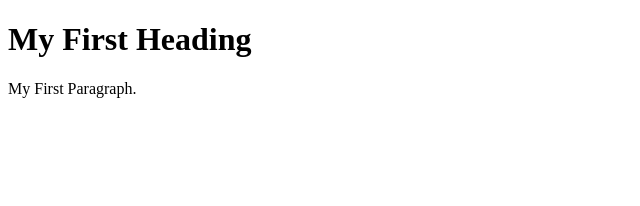
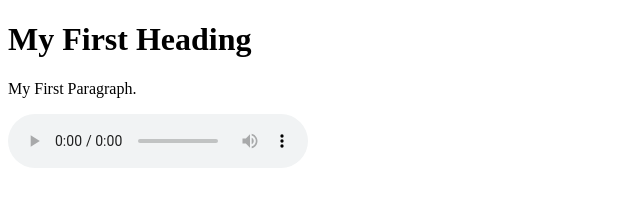
Before and after one commit to SpencerAllen1/BigFun, a plain HTML site: page index.html in a window 1280 px wide. Shown: the whole page, without its empty margins (0-640 px from the left). Drawn offline with Linux system fonts and the light colour scheme.

Commit message:
Update index.html

```diff
--- a/index.html
+++ b/index.html
@@ -3,5 +3,12 @@
   <body>
     <h1>My First Heading</h1>
     <p>My First Paragraph.</p>
+
+    <div>
+      <audio controls>
+        <source src="test.mp3" type="audio/mpeg">
+      </audio>
+    </div>
+
   </body>
 </html>
```
